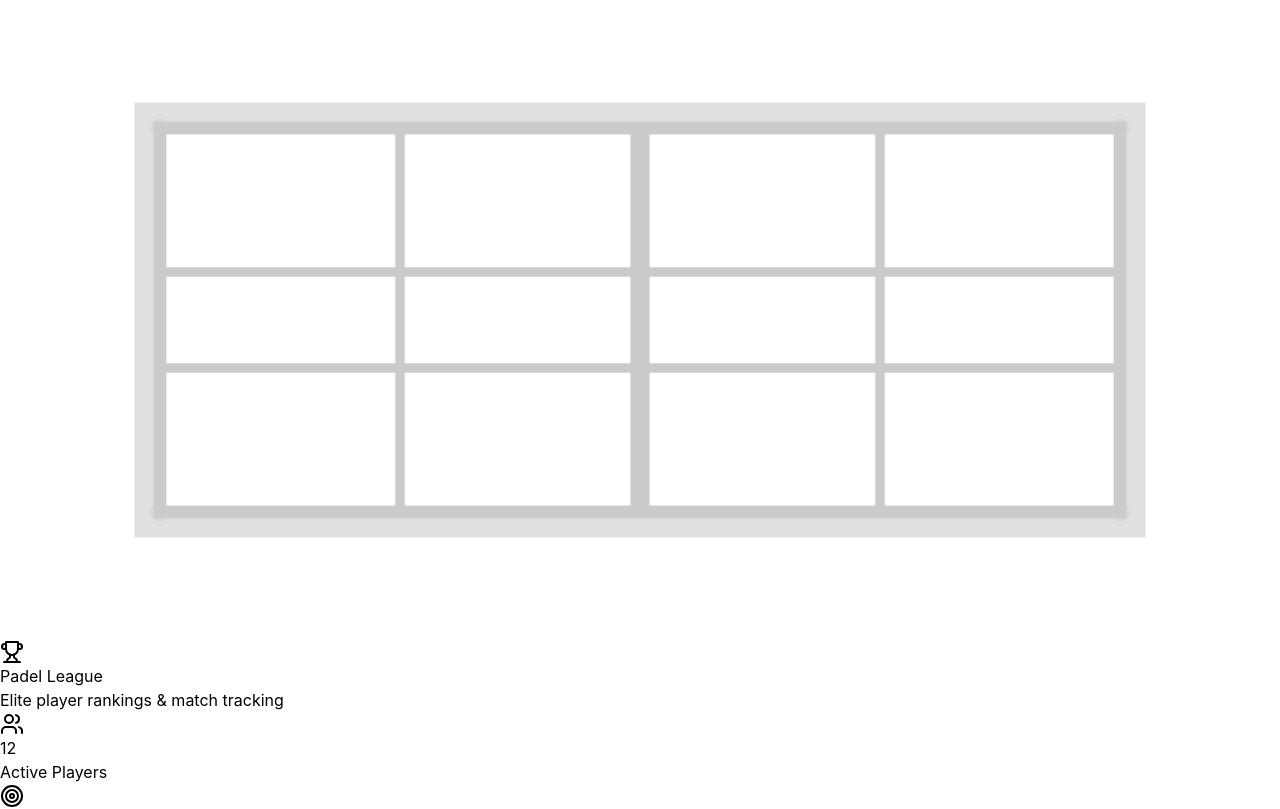
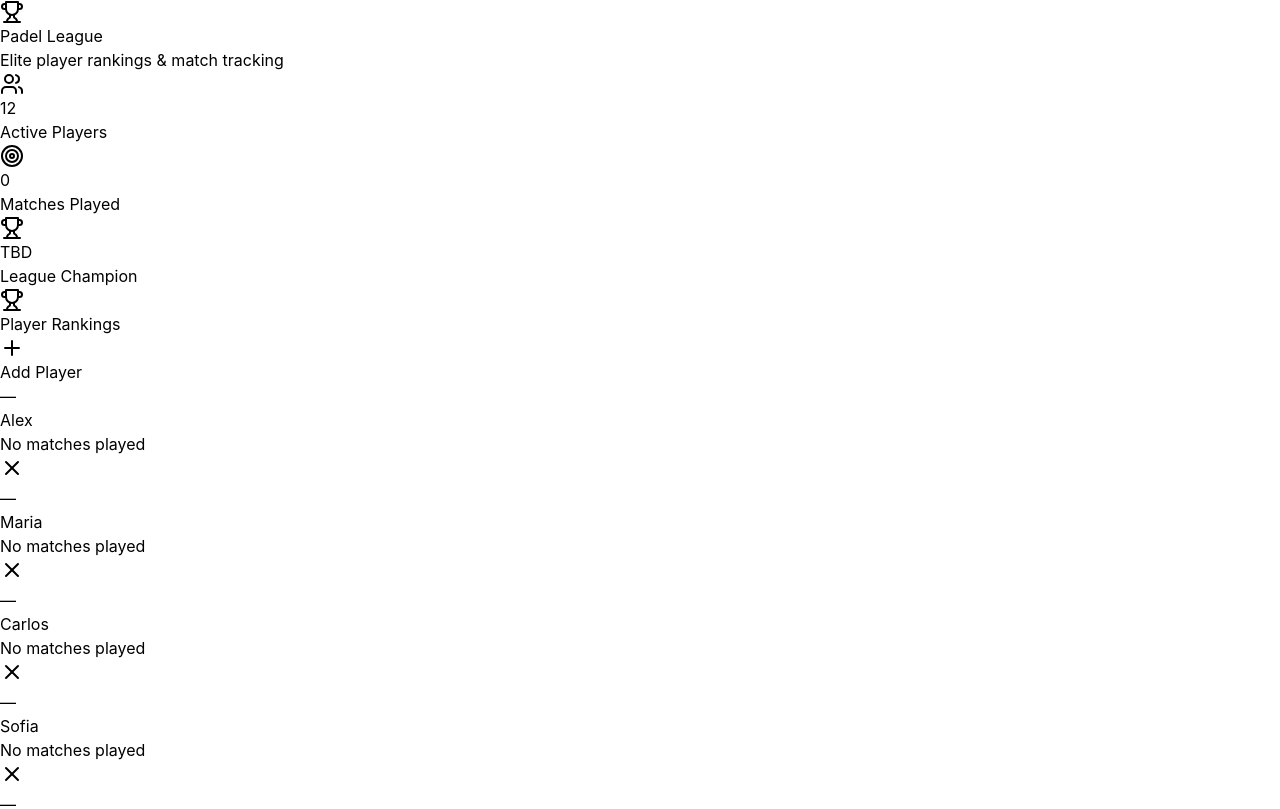
Before and after one commit to petohupka/padel-league, a React (Vite) app: page / in a window 1280 px wide. Shown: the top 809 px of the page. Built offline with nearby package versions, Linux system fonts and the light colour scheme.

Commit message:
Update App.jsx

```diff
--- a/src/App.jsx
+++ b/src/App.jsx
@@ -238,70 +238,25 @@ const PadelCompetitionApp = () => {
 
   // Padel Court Background Component
 const PadelCourtBG = () => (
-  <div className="fixed inset-0 -z-10 overflow-hidden">
-    {/* Main court SVG */}
-    <svg
-      className="absolute inset-0 w-full h-full text-slate-600"
-      viewBox="0 0 400 200"
-      fill="none"
-      style={{ opacity: 0.2 }}
-    >
-      {/* Court outline - main rectangle */}
-      <rect
-        x="50"
-        y="40"
-        width="300"
-        height="120"
-        stroke="currentColor"
-        strokeWidth="4"
-        fill="none"
-      />
-
-      {/* Net line - center divider */}
-      <line
-        x1="200"
-        y1="40"
-        x2="200"
-        y2="160"
-        stroke="currentColor"
-        strokeWidth="6"
-      />
-
-      {/* Service boxes - horizontal lines */}
-      <line x1="50" y1="85" x2="350" y2="85" stroke="currentColor" strokeWidth="3"/>
-      <line x1="50" y1="115" x2="350" y2="115" stroke="currentColor" strokeWidth="3"/>
-
-      {/* Side service lines - vertical lines */}
-      <line x1="125" y1="40" x2="125" y2="160" stroke="currentColor" strokeWidth="3"/>
-      <line x1="275" y1="40" x2="275" y2="160" stroke="currentColor" strokeWidth="3"/>
-
-      {/* Glass walls - padel specific thick borders */}
-      <rect x="42" y="32" width="8" height="136" fill="currentColor" opacity="0.6"/>
-      <rect x="350" y="32" width="8" height="136" fill="currentColor" opacity="0.6"/>
-      <rect x="50" y="32" width="300" height="8" fill="currentColor" opacity="0.6"/>
-      <rect x="50" y="160" width="300" height="8" fill="currentColor" opacity="0.6"/>
-
-      {/* Corner reinforcements */}
-      <circle cx="50" cy="40" r="3" fill="currentColor" opacity="0.5"/>
-      <circle cx="350" cy="40" r="3" fill="currentColor" opacity="0.5"/>
-      <circle cx="50" cy="160" r="3" fill="currentColor" opacity="0.5"/>
-      <circle cx="350" cy="160" r="3" fill="currentColor" opacity="0.5"/>
-    </svg>
-
-    {/* Additional pattern overlay */}
+  <div
+    className="fixed inset-0 -z-10"
+    style={{
+      backgroundImage: `
+        linear-gradient(90deg, rgba(100,100,100,0.1) 1px, transparent 1px),
+        linear-gradient(rgba(100,100,100,0.1) 1px, transparent 1px),
+        linear-gradient(90deg, rgba(100,100,100,0.2) 1px, transparent 1px),
+        linear-gradient(rgba(100,100,100,0.2) 1px, transparent 1px)
+      `,
+      backgroundSize: '100px 100px, 100px 100px, 20px 20px, 20px 20px',
+      backgroundPosition: '-1px -1px, -1px -1px, -1px -1px, -1px -1px'
+    }}
+  >
     <div
-      className="absolute inset-0 opacity-10"
+      className="absolute inset-0 opacity-20"
       style={{
-        backgroundImage: `
-          radial-gradient(circle at 25% 25%, rgba(59, 130, 246, 0.3) 0%, transparent 50%),
-          radial-gradient(circle at 75% 75%, rgba(16, 185, 129, 0.3) 0%, transparent 50%),
-          repeating-linear-gradient(
-            45deg,
-            transparent,
-            transparent 40px,
-            rgba(148, 163, 184, 0.1) 40px,
-            rgba(148, 163, 184, 0.1) 42px
-          )
+        background: `
+          radial-gradient(circle at 30% 30%, rgba(59, 130, 246, 0.3) 0%, transparent 50%),
+          radial-gradient(circle at 70% 70%, rgba(16, 185, 129, 0.3) 0%, transparent 50%)
         `
       }}
     />
```
